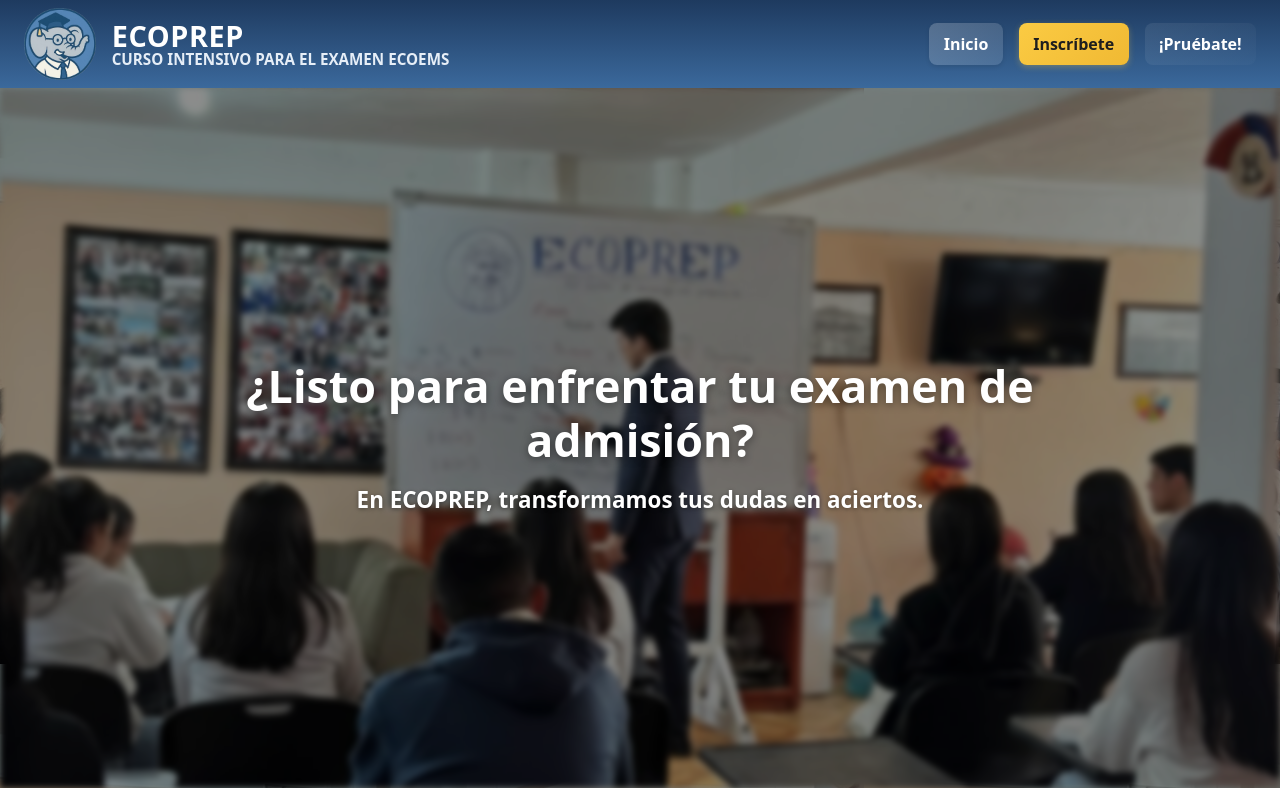
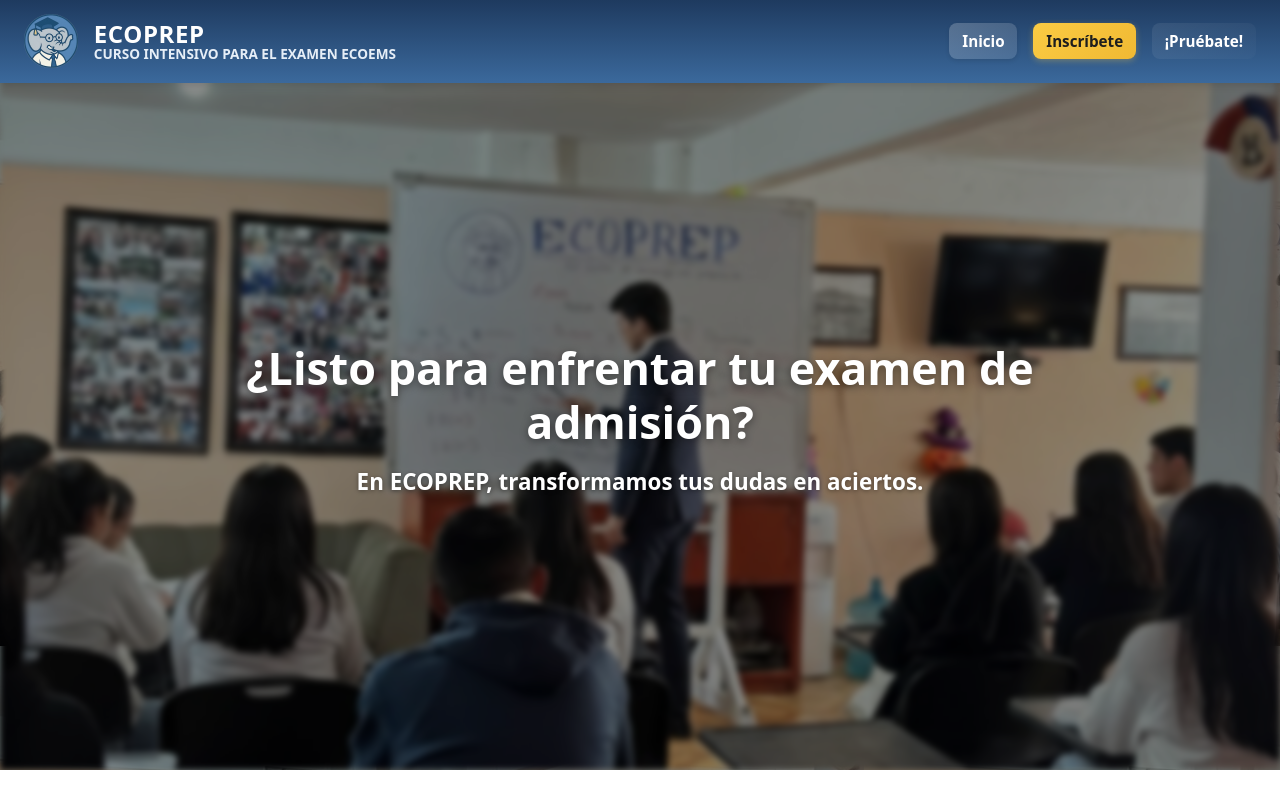
Before and after one commit to EseWey21/ecoprep, a React (Vite) app: page / in a window 1280 px wide. Shown: the top 800 px of the page. Built offline with nearby package versions, Linux system fonts and the light colour scheme.

Commit message:
header pegado

```diff
--- a/src/index.css
+++ b/src/index.css
@@ -22,7 +22,7 @@
 
 main {
 	width: 100%;
-	padding: 0;
+	padding: 70px 0 0 0; /* padding-top igual a min-height del header */
 	margin: 0;
   	display: flex;
   	flex-direction: column;
@@ -42,18 +42,22 @@
 
 /* ===== Header styles ===== */
 .ecp-header {
+	position: fixed;
+	top: 0;
+	left: 0;
 	width: 100%;
 	display: flex;
 	align-items: center;
 	justify-content: space-between;
 	gap: 1rem;
-	padding: 1.25rem 1.5rem; /* más alto */
-	min-height: 88px;
+	padding: 0.9rem 1.5rem;
+	min-height: 70px;
 	background: var(--ecp-primary); /* fallback */
 	background: linear-gradient(180deg, var(--ecp-primary-dark) 0%, var(--ecp-primary) 100%);
 	color: #fff;
 	box-sizing: border-box;
-	box-shadow: 0 1px 0 rgba(0,0,0,0.1);
+	box-shadow: 0 2px 8px rgba(0,0,0,0.15);
+	z-index: 1000;
 }
 
 .ecp-brand {
@@ -64,7 +68,7 @@
 }
 
 .ecp-brand__logo {
-	height: 72px; /* más grande */
+	height: 54px;
 	width: auto;
 	object-fit: contain;
 	border-radius: 4px;
@@ -79,14 +83,14 @@
 .ecp-brand__title {
 	color: #fff; /* contraste sobre azul */
 	font-weight: 900;
-	font-size: 1.8rem; /* más grande */
+	font-size: 1.5rem;
 	letter-spacing: 0.6px;
 }
 
 .ecp-brand__subtitle {
 	color: #E6EEF7; /* subtítulo más claro para contraste */
 	font-weight: 600;
-	font-size: 0.95rem; /* más grande */
+	font-size: 0.85rem;
 }
 
 .ecp-header__nav {
@@ -99,8 +103,8 @@
 	color: #fff; /* enlaces blancos en header azul */
 	text-decoration: none;
 	font-weight: 700;
-	font-size: 1rem; /* más grande */
-	padding: 0.6rem 0.9rem; /* más alto */
+	font-size: 0.95rem;
+	padding: 0.5rem 0.8rem;
 	border-radius: 8px;
 	background: linear-gradient(135deg, rgba(255, 255, 255, 0.08) 0%, rgba(255, 255, 255, 0.02) 100%);
 	transition: all 0.3s cubic-bezier(0.4, 0, 0.2, 1);
```
